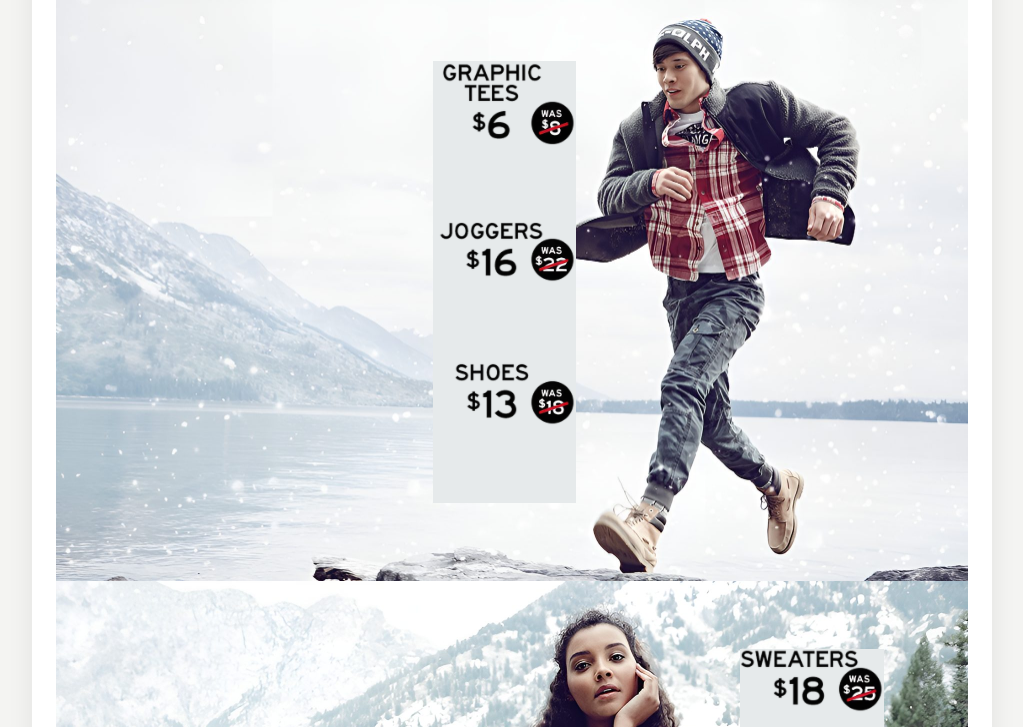
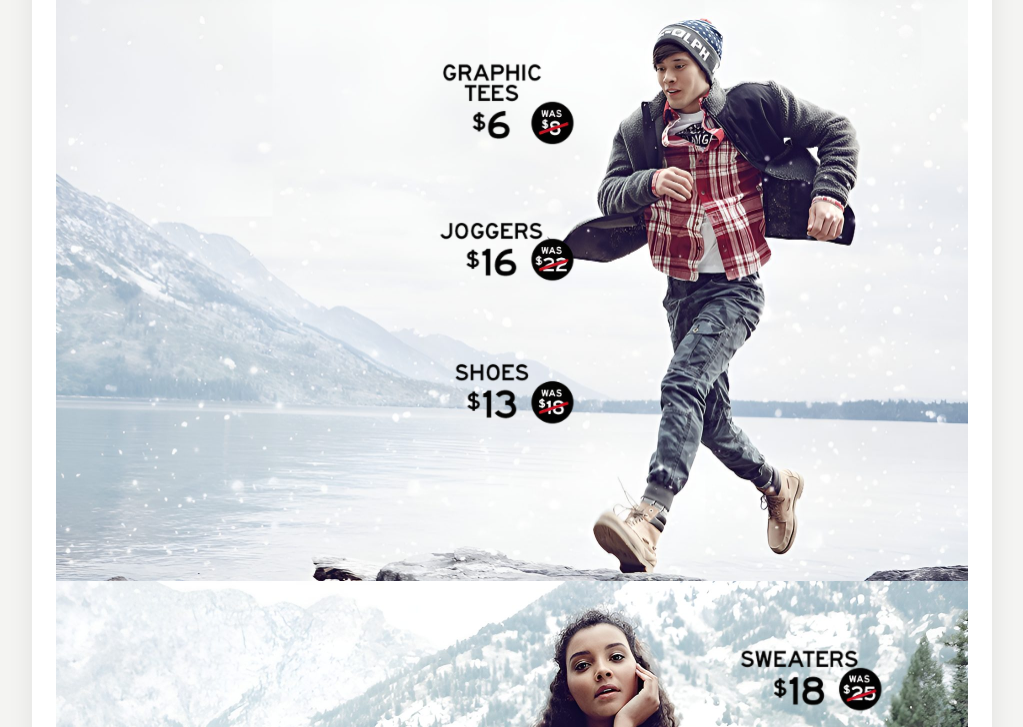
Before and after one commit to rirenakpodia/interact-responsive, a plain HTML site: page EMPLOYEE_DISCOUNT_HP/index.html in a window 1280 px wide. Shown: the part 673-1400 px from the top of the page, without its empty margins (128-1151 px from the left). Drawn offline with Linux system fonts and the light colour scheme.

Commit message:
Employee Discount: keep the light price band on phones only
Co-Authored-By: Claude Opus 5.5 <noreply@anthropic.com>
Claude-Session: https://claude.ai/code/session_01UKMa6GEhSDG8iQN7bB2ww8

```diff
--- a/EMPLOYEE_DISCOUNT_HP/index.html
+++ b/EMPLOYEE_DISCOUNT_HP/index.html
@@ -31,7 +31,7 @@
     .rail { position: absolute; z-index: 2; left: 3.24%; top: 0; width: 30.68%; height: 85.8%; padding: 1.9% 0 0; background: none; }
     .card { position: sticky; top: 14px; width: 100%; max-width: none; margin: 0; }
     .sec.ph > img { aspect-ratio: auto; object-fit: fill; }
-    .prices { position: absolute; left: var(--l); top: var(--t); width: 15.76%; display: block; padding: 0; background: none; }
+    .prices, .prices.lt { position: absolute; left: var(--l); top: var(--t); width: 15.76%; display: block; padding: 0; background: none; }
     .prices img { width: 100%; max-width: none; margin-bottom: 53.5%; }
   }
 </style>
```
